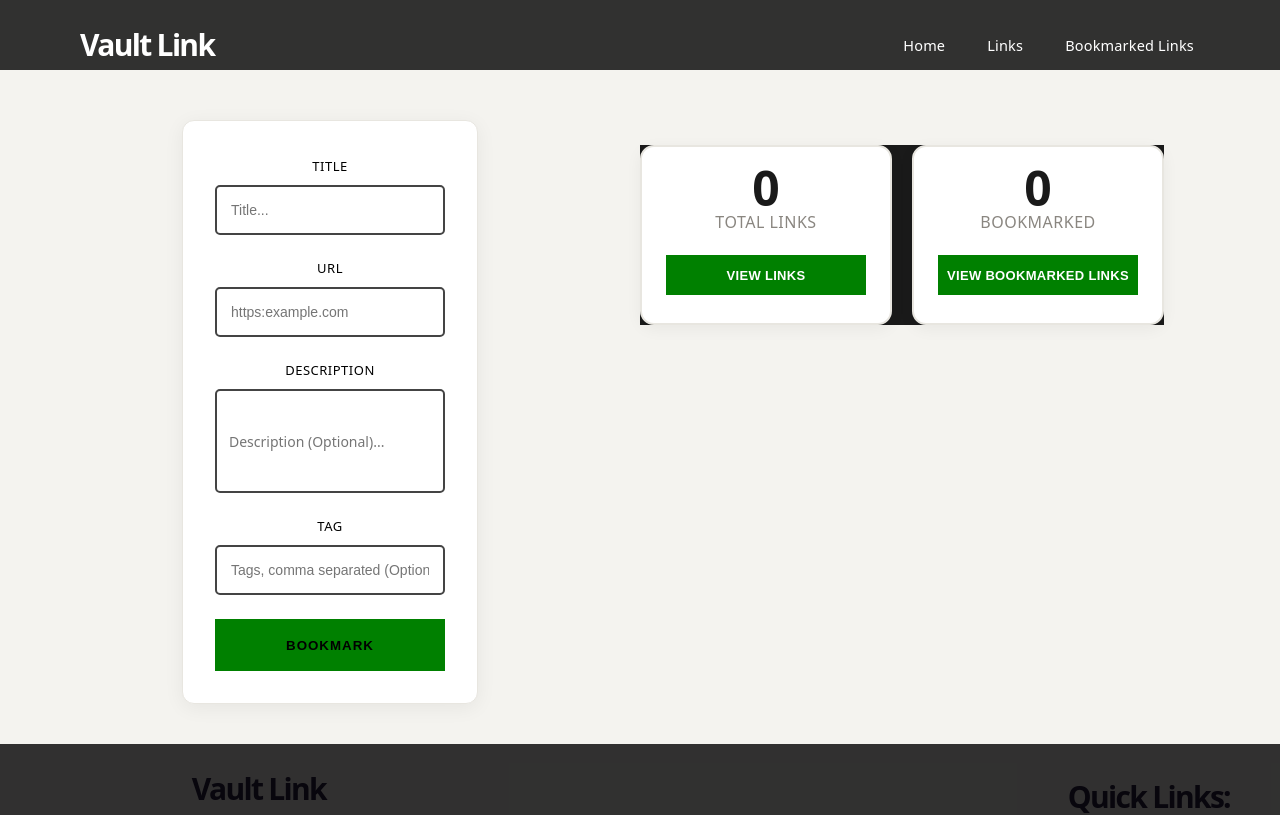
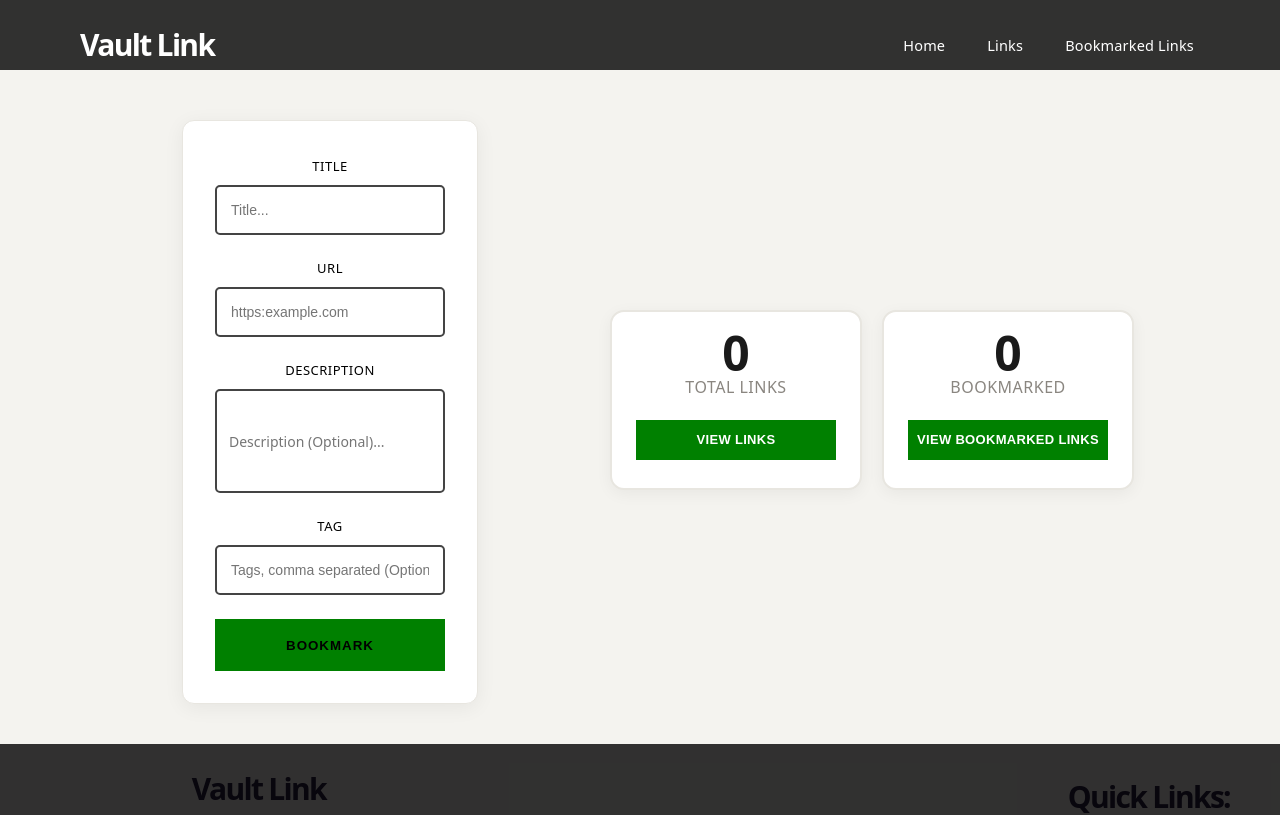
Before and after one commit to surprise2024-cpu/challenge-2-Link-Vault, a React (Vite) app: page / in a window 1280 px wide. Shown: the top 815 px of the page. Built offline with nearby package versions, Linux system fonts and the light colour scheme.

Commit message:
reponsivity update

```diff
--- a/src/components/Body/Body.module.css
+++ b/src/components/Body/Body.module.css
@@ -1,12 +1,12 @@
 .body-cont {
     display: grid;
     grid-template-columns: 500px 1fr;
-    align-items: start;
+    align-items: center;
     justify-content: flex-start;
 
-    gap: 40px;
+    gap: 10px;
 
-    min-height: calc(100vh - 70px);
+    min-height: calc(100vh - 180px);
     padding: 40px;
     box-sizing: border-box;
 }
@@ -35,7 +35,6 @@
 @media (max-width: 1023px) {
     .body-cont {
         grid-template-columns: 440px 1fr;
-        gap: 24px;
         padding: 24px;
     }
 
--- a/src/components/StatsPanel/StatsPanel.module.css
+++ b/src/components/StatsPanel/StatsPanel.module.css
@@ -2,7 +2,6 @@
     display: flex;
     gap: 20px;
     flex-wrap: wrap;
-    background-color: #1a1a1a;
     margin-top: 55px;
 }
 
--- a/src/pages/Bookmarked.tsx
+++ b/src/pages/Bookmarked.tsx
@@ -34,7 +34,7 @@ export const Bookmarked: React.FC = () => {
 
       <ContentContainer className={styles['searchbar-cont']} >
 
-        <SearchBar value={query} onChange={setQuery} placeholder='Link Search' className={styles['searchbar-cont']}/>
+        <SearchBar value={query} onChange={setQuery} placeholder='Bookmarked Search' className={styles['searchbar-cont']}/>
 
         {/*{
           filtered.length === 0 ? (
--- a/src/pages/LinksPage.tsx
+++ b/src/pages/LinksPage.tsx
@@ -33,7 +33,7 @@ export const LinksPage: React.FC = () => {
 
       <ContentContainer className={styles['searchbar-cont']} >
 
-        <SearchBar value={query} onChange={setQuery} placeholder='Bookmarked Search' className={styles['searchbar-cont']}/>
+        <SearchBar value={query} onChange={setQuery} placeholder='Link Search' className={styles['searchbar-cont']}/>
 
         {/*{
           filtered.length === 0 ? (
```
